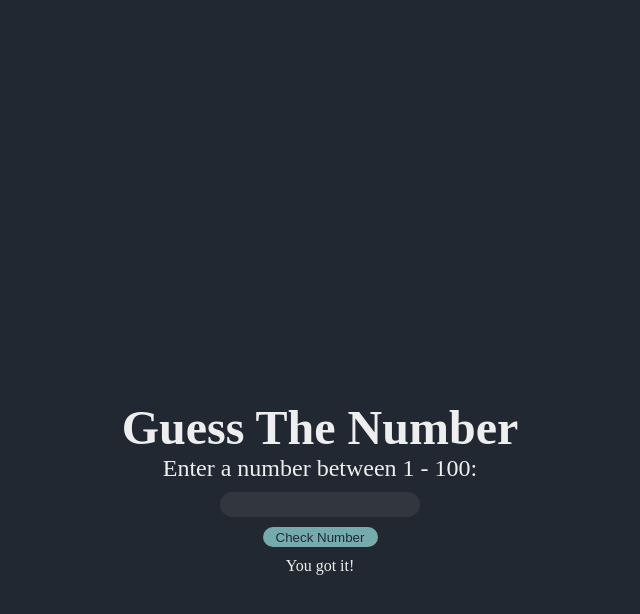
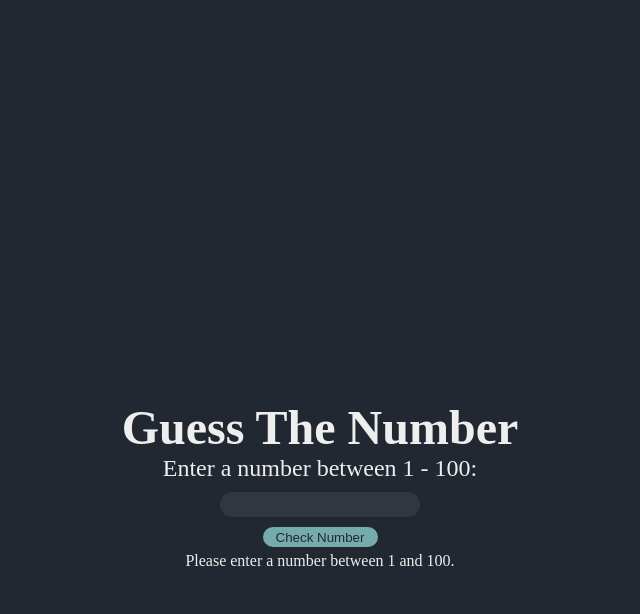
Before and after one commit to r3k4ce/guess_number, a plain HTML site: page index.html in a window 1280 px wide. Both pictures are taken after a click on the button "Check Number". Shown: the whole page, without its empty margins (320-960 px from the left). Drawn offline with Linux system fonts and the light colour scheme.

Commit message:
Check for valid user input

```diff
--- a/script.js
+++ b/script.js
@@ -15,8 +15,8 @@ function guessNumber() {
   // Parse the user's input as an integer
   const userChoice = parseInt(userNum.value);
 
-  // Check if the user's number is outside the valid range (1-100)
-  if (userChoice > 100 || userChoice < 1) {
+  // Check if the user's number is outside the valid range (1-100) or valid integer
+  if (userChoice > 100 || userChoice < 1 || isNaN(userChoice)) {
     // If it is, display an error message
     response.innerHTML = 'Please enter a number between 1 and 100.';
   } else if (userChoice > cpuChoice) {
--- a/style.css
+++ b/style.css
@@ -52,5 +52,5 @@ button {
 
 p {
     color: #EEEEEE;
-    margin-top: 10px;
+    margin-top: 5px;
 }
```
